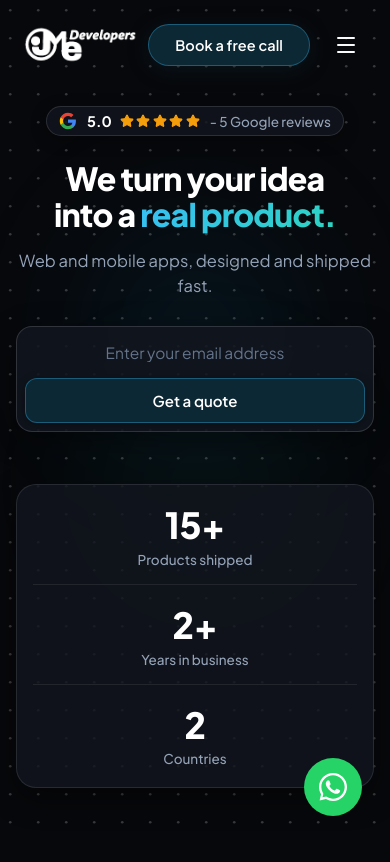
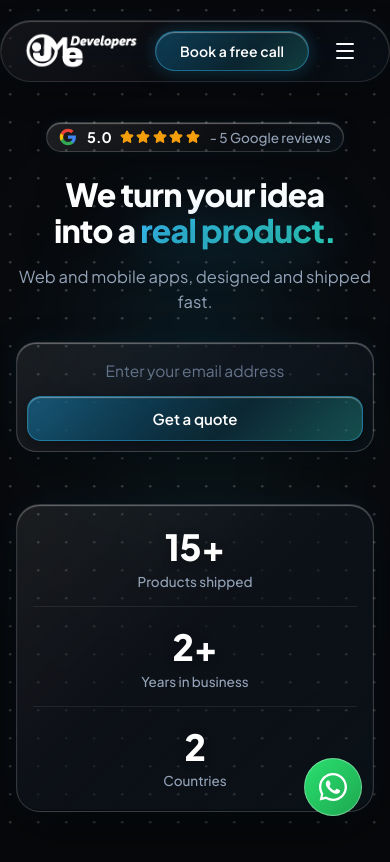
Before and after one commit to tahirazeem145/project-X, a React (Vite) app: page / in a window 390 px wide. Built offline with nearby package versions, Linux system fonts and the light colour scheme.

Commit message:
feat: implement liquid glass dark aesthetic styles in App.css

```diff
--- a/src/App.css
+++ b/src/App.css
@@ -1,5 +1,5 @@
 /* ==========================================================================
-   Main App Styles - Dark Black Aesthetic gme Developers
+   Main App Styles - Liquid Glass Dark Aesthetic gme Developers
    ========================================================================== */
 
 .app-wrapper {
@@ -13,22 +13,40 @@
 }
 
 /* ==========================================================================
-   Header / Navbar
+   Header / Navbar - Floating Liquid Glass
    ========================================================================== */
 .navbar-header {
   position: relative;
   z-index: 40;
   width: 100%;
-  padding: 24px 0 10px;
+  padding: 20px 0 10px;
 }
 
 .navbar-container {
   max-width: 1280px;
   margin: 0 auto;
-  padding: 0 40px;
+  padding: 12px 36px;
   display: flex;
   align-items: center;
   justify-content: space-between;
+  background: linear-gradient(135deg, rgba(255, 255, 255, 0.05) 0%, rgba(255, 255, 255, 0.01) 60%, rgba(56, 189, 248, 0.04) 100%);
+  backdrop-filter: blur(20px) saturate(190%);
+  -webkit-backdrop-filter: blur(20px) saturate(190%);
+  border: 1px solid rgba(255, 255, 255, 0.12);
+  border-radius: 9999px;
+  box-shadow:
+    inset 0 1px 1px 0 rgba(255, 255, 255, 0.25),
+    0 10px 30px -5px rgba(0, 0, 0, 0.5),
+    0 0 25px rgba(56, 189, 248, 0.06);
+  transition: all 0.3s ease;
+}
+
+.navbar-container:hover {
+  border-color: rgba(255, 255, 255, 0.2);
+  box-shadow:
+    inset 0 1px 1px 0 rgba(255, 255, 255, 0.35),
+    0 14px 35px -5px rgba(0, 0, 0, 0.6),
+    0 0 35px rgba(56, 189, 248, 0.1);
 }
 
 .navbar-brand {
@@ -44,7 +62,7 @@
 
 .nav-link-btn {
   font-family: var(--font-main);
-  font-size: 15px;
+  font-size: 14.5px;
   font-weight: 500;
   color: #94a3b8;
   padding: 6px 4px;
@@ -73,28 +91,33 @@
 
 .book-call-btn {
   font-family: var(--font-main);
-  font-size: 14.5px;
+  font-size: 14px;
   font-weight: 600;
   color: #ffffff;
-  background-color: #0c2834;
-  border: 1px solid rgba(56, 189, 248, 0.35);
-  padding: 11px 26px;
+  background: linear-gradient(135deg, rgba(14, 165, 233, 0.3) 0%, rgba(12, 40, 52, 0.9) 60%, rgba(45, 212, 191, 0.25) 100%);
+  backdrop-filter: blur(14px);
+  border: 1px solid rgba(56, 189, 248, 0.4);
+  padding: 10px 24px;
   border-radius: 9999px;
-  box-shadow: 0 4px 20px rgba(12, 40, 52, 0.4);
+  box-shadow:
+    inset 0 1px 1px 0 rgba(255, 255, 255, 0.4),
+    0 4px 20px rgba(12, 40, 52, 0.5),
+    0 0 15px rgba(56, 189, 248, 0.2);
   transition: all 0.25s cubic-bezier(0.16, 1, 0.3, 1);
   letter-spacing: 0.1px;
 }
 
 .book-call-btn:hover {
-  background-color: #143b4c;
-  border-color: rgba(56, 189, 248, 0.6);
+  background: linear-gradient(135deg, rgba(14, 165, 233, 0.45) 0%, rgba(20, 55, 72, 0.95) 60%, rgba(45, 212, 191, 0.4) 100%);
+  border-color: rgba(56, 189, 248, 0.7);
   transform: translateY(-1px);
-  box-shadow: 0 6px 24px rgba(56, 189, 248, 0.25);
+  box-shadow:
+    inset 0 1px 1px 0 rgba(255, 255, 255, 0.55),
+    0 6px 24px rgba(56, 189, 248, 0.35);
 }
 
 .book-call-btn:active {
   transform: translateY(0);
-  background-color: #081d26;
 }
 
 .mobile-menu-toggle {
@@ -106,10 +129,11 @@
 
 .mobile-nav-drawer {
   display: none;
-  background: #0f131a;
-  border-bottom: 1px solid var(--border-light);
+  background: rgba(15, 19, 26, 0.9);
+  backdrop-filter: blur(24px);
+  border-bottom: 1px solid rgba(255, 255, 255, 0.12);
   padding: 18px 24px 24px;
-  box-shadow: 0 10px 25px rgba(0, 0, 0, 0.4);
+  box-shadow: 0 10px 30px rgba(0, 0, 0, 0.6);
 }
 
 .mobile-nav-links {
@@ -124,13 +148,13 @@
   color: #f1f5f9;
   text-align: left;
   padding: 10px 0;
-  border-bottom: 1px solid var(--border-subtle);
+  border-bottom: 1px solid rgba(255, 255, 255, 0.08);
 }
 
 .mobile-book-call-btn {
   margin-top: 10px;
-  background-color: #0c2834;
-  border: 1px solid rgba(56, 189, 248, 0.35);
+  background: linear-gradient(135deg, rgba(14, 165, 233, 0.3) 0%, rgba(12, 40, 52, 0.9) 100%);
+  border: 1px solid rgba(56, 189, 248, 0.4);
   color: #ffffff;
   padding: 12px;
   border-radius: 9999px;
@@ -154,32 +178,62 @@
   overflow: hidden;
 }
 
-/* Ambient glow blobs */
+/* Morphing Liquid Ambient Glow Blobs */
+@keyframes liquidMorphLeft {
+  0%, 100% {
+    border-radius: 42% 58% 70% 30% / 45% 45% 55% 55%;
+    transform: translate(0, 0) rotate(0deg) scale(1);
+    opacity: 0.35;
+  }
+  33% {
+    border-radius: 70% 30% 50% 50% / 30% 30% 70% 70%;
+    transform: translate(25px, -15px) rotate(45deg) scale(1.08);
+    opacity: 0.5;
+  }
+  66% {
+    border-radius: 100% 60% 60% 100% / 100% 100% 60% 60%;
+    transform: translate(-15px, 20px) rotate(-30deg) scale(0.95);
+    opacity: 0.4;
+  }
+}
+
+@keyframes liquidMorphRight {
+  0%, 100% {
+    border-radius: 60% 40% 30% 70% / 60% 30% 70% 40%;
+    transform: translate(0, 0) rotate(0deg) scale(1);
+    opacity: 0.3;
+  }
+  50% {
+    border-radius: 30% 60% 70% 40% / 50% 60% 30% 60%;
+    transform: translate(-20px, 15px) rotate(35deg) scale(1.06);
+    opacity: 0.45;
+  }
+}
+
 .ambient-glow {
   position: absolute;
-  border-radius: 50%;
   pointer-events: none;
   z-index: 1;
 }
 
 .glow-left {
-  width: 540px;
-  height: 540px;
-  left: 8%;
-  top: 15%;
-  background: radial-gradient(circle, rgba(14, 165, 233, 0.25) 0%, rgba(14, 165, 233, 0) 70%);
-  filter: blur(65px);
-  animation: pulseGlow 10s ease-in-out infinite alternate;
+  width: 560px;
+  height: 560px;
+  left: 6%;
+  top: 12%;
+  background: radial-gradient(circle, rgba(14, 165, 233, 0.28) 0%, rgba(14, 165, 233, 0.05) 50%, rgba(14, 165, 233, 0) 70%);
+  filter: blur(60px);
+  animation: liquidMorphLeft 14s ease-in-out infinite alternate;
 }
 
 .glow-right {
-  width: 560px;
-  height: 560px;
-  right: 6%;
-  top: 32%;
-  background: radial-gradient(circle, rgba(45, 212, 191, 0.2) 0%, rgba(45, 212, 191, 0) 70%);
-  filter: blur(75px);
-  animation: pulseGlowRight 12s ease-in-out infinite alternate;
+  width: 580px;
+  height: 580px;
+  right: 5%;
+  top: 28%;
+  background: radial-gradient(circle, rgba(45, 212, 191, 0.24) 0%, rgba(45, 212, 191, 0.05) 50%, rgba(45, 212, 191, 0) 70%);
+  filter: blur(70px);
+  animation: liquidMorphRight 16s ease-in-out infinite alternate;
 }
 
 .hero-content-wrapper {
@@ -194,7 +248,7 @@
 }
 
 /* ==========================================================================
-   Google Review Badge
+   Google Review Badge - Liquid Pill
    ========================================================================== */
 .hero-badge-row {
   margin-bottom: 24px;
@@ -204,20 +258,27 @@
   display: inline-flex;
   align-items: center;
   gap: 8px;
-  background-color: rgba(18, 22, 31, 0.8);
-  border: 1px solid rgba(255, 255, 255, 0.12);
-  backdrop-filter: blur(12px);
+  background: linear-gradient(135deg, rgba(255, 255, 255, 0.09) 0%, rgba(255, 255, 255, 0.02) 60%, rgba(56, 189, 248, 0.05) 100%);
+  backdrop-filter: blur(20px) saturate(190%);
+  -webkit-backdrop-filter: blur(20px) saturate(190%);
+  border: 1px solid rgba(255, 255, 255, 0.16);
   padding: 6px 18px 6px 14px;
   border-radius: 9999px;
-  box-shadow: 0 4px 16px rgba(0, 0, 0, 0.3);
+  box-shadow:
+    inset 0 1px 1px 0 rgba(255, 255, 255, 0.35),
+    0 4px 16px rgba(0, 0, 0, 0.35),
+    0 0 15px rgba(56, 189, 248, 0.08);
   transition: all 0.25s ease;
   user-select: none;
 }
 
 .google-review-badge:hover {
   transform: translateY(-1px);
-  box-shadow: 0 6px 20px rgba(0, 0, 0, 0.5);
-  border-color: rgba(255, 255, 255, 0.25);
+  border-color: rgba(255, 255, 255, 0.28);
+  box-shadow:
+    inset 0 1px 1px 0 rgba(255, 255, 255, 0.45),
+    0 6px 22px rgba(0, 0, 0, 0.45),
+    0 0 20px rgba(56, 189, 248, 0.15);
 }
 
 .google-icon-wrapper {
@@ -265,6 +326,7 @@
   display: flex;
   flex-direction: column;
   align-items: center;
+  text-shadow: 0 4px 30px rgba(0, 0, 0, 0.5);
 }
 
 .title-line-1 {
@@ -281,6 +343,7 @@
   -webkit-background-clip: text;
   -webkit-text-fill-color: transparent;
   display: inline;
+  filter: drop-shadow(0 0 25px rgba(56, 189, 248, 0.35));
 }
 
 /* Subtitle */
@@ -295,7 +358,7 @@
 }
 
 /* ==========================================================================
-   Quote Input Field & Action Button
+   Quote Input Field & Action Button - Liquid Capsule
    ========================================================================== */
 .hero-action-container {
   width: 100%;
@@ -307,18 +370,25 @@
   position: relative;
   display: flex;
   align-items: center;
-  background-color: rgba(18, 22, 31, 0.85);
-  border: 1px solid rgba(255, 255, 255, 0.14);
-  backdrop-filter: blur(14px);
+  background: linear-gradient(135deg, rgba(255, 255, 255, 0.08) 0%, rgba(18, 22, 31, 0.75) 50%, rgba(56, 189, 248, 0.04) 100%);
+  backdrop-filter: blur(24px) saturate(190%);
+  -webkit-backdrop-filter: blur(24px) saturate(190%);
+  border: 1px solid rgba(255, 255, 255, 0.18);
   border-radius: 9999px;
   padding: 5px 6px 5px 22px;
-  box-shadow: 0 8px 30px rgba(0, 0, 0, 0.4);
+  box-shadow:
+    inset 0 1px 1px 0 rgba(255, 255, 255, 0.35),
+    0 10px 35px rgba(0, 0, 0, 0.45),
+    0 0 25px rgba(56, 189, 248, 0.08);
   transition: all 0.25s ease;
 }
 
 .quote-input-pill:focus-within {
-  border-color: #38bdf8;
-  box-shadow: 0 8px 30px rgba(56, 189, 248, 0.18), 0 0 0 3px rgba(56, 189, 248, 0.12);
+  border-color: rgba(56, 189, 248, 0.6);
+  box-shadow:
+    inset 0 1px 1px 0 rgba(255, 255, 255, 0.45),
+    0 12px 40px rgba(56, 189, 248, 0.2),
+    0 0 0 3px rgba(56, 189, 248, 0.15);
 }
 
 .email-input-field {
@@ -341,20 +411,25 @@
   font-size: 15px;
   font-weight: 600;
   color: #ffffff;
-  background-color: #0c2834;
-  border: 1px solid rgba(56, 189, 248, 0.35);
+  background: linear-gradient(135deg, rgba(14, 165, 233, 0.4) 0%, rgba(12, 40, 52, 0.95) 60%, rgba(45, 212, 191, 0.3) 100%);
+  border: 1px solid rgba(56, 189, 248, 0.4);
+  backdrop-filter: blur(12px);
   padding: 12px 26px;
   border-radius: 9999px;
   white-space: nowrap;
   transition: all 0.25s cubic-bezier(0.16, 1, 0.3, 1);
-  box-shadow: 0 2px 10px rgba(0, 0, 0, 0.3);
+  box-shadow:
+    inset 0 1px 1px 0 rgba(255, 255, 255, 0.4),
+    0 4px 15px rgba(0, 0, 0, 0.35);
 }
 
 .get-quote-btn:hover {
-  background-color: #143b4c;
-  border-color: rgba(56, 189, 248, 0.6);
+  background: linear-gradient(135deg, rgba(14, 165, 233, 0.55) 0%, rgba(18, 52, 68, 0.98) 60%, rgba(45, 212, 191, 0.45) 100%);
+  border-color: rgba(56, 189, 248, 0.7);
   transform: translateY(-1px);
-  box-shadow: 0 4px 16px rgba(56, 189, 248, 0.25);
+  box-shadow:
+    inset 0 1px 1px 0 rgba(255, 255, 255, 0.55),
+    0 6px 22px rgba(56, 189, 248, 0.3);
 }
 
 .get-quote-btn:active {
@@ -362,7 +437,7 @@
 }
 
 /* ==========================================================================
-   Stats Card
+   Stats Card - Liquid Glass Slab
    ========================================================================== */
 .hero-stats-row {
   width: 100%;
@@ -376,21 +451,30 @@
 }
 
 .stats-card {
-  background-color: rgba(18, 22, 31, 0.8);
-  border: 1px solid rgba(255, 255, 255, 0.1);
-  backdrop-filter: blur(14px);
-  border-radius: 20px;
-  box-shadow: 0 10px 30px rgba(0, 0, 0, 0.4);
+  background: linear-gradient(135deg, rgba(255, 255, 255, 0.08) 0%, rgba(15, 19, 27, 0.75) 45%, rgba(56, 189, 248, 0.05) 100%);
+  backdrop-filter: blur(28px) saturate(200%);
+  -webkit-backdrop-filter: blur(28px) saturate(200%);
+  border: 1px solid rgba(255, 255, 255, 0.16);
+  border-radius: 24px;
+  box-shadow:
+    inset 0 1px 1px 0 rgba(255, 255, 255, 0.35),
+    inset 0 -1px 1px 0 rgba(0, 0, 0, 0.4),
+    0 16px 45px rgba(0, 0, 0, 0.5),
+    0 0 30px rgba(56, 189, 248, 0.07);
   display: grid;
   grid-template-columns: repeat(3, 1fr);
-  padding: 24px 16px;
-  transition: transform 0.3s ease, box-shadow 0.3s ease;
+  padding: 26px 16px;
+  transition: all 0.35s cubic-bezier(0.16, 1, 0.3, 1);
 }
 
 .stats-card:hover {
   transform: translateY(-2px);
-  box-shadow: 0 12px 36px rgba(0, 0, 0, 0.55);
-  border-color: rgba(255, 255, 255, 0.18);
+  border-color: rgba(255, 255, 255, 0.25);
+  box-shadow:
+    inset 0 1px 1px 0 rgba(255, 255, 255, 0.5),
+    inset 0 -1px 1px 0 rgba(0, 0, 0, 0.4),
+    0 22px 55px rgba(0, 0, 0, 0.65),
+    0 0 40px rgba(56, 189, 248, 0.15);
 }
 
 .stat-item {
@@ -409,7 +493,7 @@
   top: 10%;
   height: 80%;
   width: 1px;
-  background-color: rgba(255, 255, 255, 0.08);
+  background: linear-gradient(to bottom, transparent, rgba(255, 255, 255, 0.14), transparent);
 }
 
 .stat-value {
@@ -419,6 +503,7 @@
   color: #ffffff;
   line-height: 1.1;
   letter-spacing: -0.5px;
+  text-shadow: 0 2px 10px rgba(0, 0, 0, 0.3);
 }
 
 .stat-label {
@@ -430,7 +515,7 @@
 }
 
 /* ==========================================================================
-   WhatsApp Floating Widget & Popover
+   WhatsApp Floating Widget - Liquid Glass
    ========================================================================== */
 .whatsapp-widget-container {
   position: fixed;
@@ -445,21 +530,25 @@
 .whatsapp-floating-btn {
   width: 58px;
   height: 58px;
-  background-color: var(--whatsapp);
+  background: linear-gradient(135deg, #2ae06f 0%, #1da850 100%);
   color: #ffffff;
   border-radius: 50%;
   display: flex;
   align-items: center;
   justify-content: center;
-  box-shadow: var(--whatsapp-shadow);
+  border: 1px solid rgba(255, 255, 255, 0.35);
+  box-shadow:
+    inset 0 1px 1px 0 rgba(255, 255, 255, 0.6),
+    var(--whatsapp-shadow);
   transition: all 0.3s cubic-bezier(0.16, 1, 0.3, 1);
   animation: ripple 3s infinite ease-out;
 }
 
 .whatsapp-floating-btn:hover {
-  background-color: var(--whatsapp-hover);
   transform: scale(1.08);
-  box-shadow: 0 10px 28px rgba(37, 211, 102, 0.45);
+  box-shadow:
+    inset 0 1px 1px 0 rgba(255, 255, 255, 0.8),
+    0 10px 30px rgba(37, 211, 102, 0.55);
 }
 
 .whatsapp-svg-icon {
@@ -469,17 +558,22 @@
 
 .whatsapp-popup {
   width: 330px;
-  background: #0f131a;
-  border-radius: 18px;
-  box-shadow: 0 16px 45px rgba(0, 0, 0, 0.6);
+  background: linear-gradient(135deg, rgba(255, 255, 255, 0.08) 0%, rgba(15, 19, 26, 0.92) 40%, rgba(56, 189, 248, 0.05) 100%);
+  backdrop-filter: blur(28px) saturate(200%);
+  -webkit-backdrop-filter: blur(28px) saturate(200%);
+  border-radius: 20px;
+  box-shadow:
+    inset 0 1px 1px 0 rgba(255, 255, 255, 0.3),
+    0 20px 50px rgba(0, 0, 0, 0.7),
+    0 0 30px rgba(37, 211, 102, 0.1);
   margin-bottom: 14px;
   overflow: hidden;
-  border: 1px solid rgba(255, 255, 255, 0.12);
+  border: 1px solid rgba(255, 255, 255, 0.16);
   animation: modalContentZoom 0.25s cubic-bezier(0.16, 1, 0.3, 1) forwards;
 }
 
 .whatsapp-popup-header {
-  background-color: #075e54;
+  background: linear-gradient(135deg, rgba(7, 94, 84, 0.95) 0%, rgba(18, 140, 126, 0.95) 100%);
   color: #ffffff;
   padding: 14px 16px;
   display: flex;
@@ -545,20 +639,20 @@
 
 .whatsapp-popup-body {
   padding: 16px;
-  background-color: #141822;
+  background-color: rgba(18, 22, 31, 0.85);
   min-height: 100px;
   display: flex;
   flex-direction: column;
 }
 
 .whatsapp-bubble {
-  background: #1b2230;
+  background: rgba(27, 34, 48, 0.9);
   padding: 10px 14px;
   border-radius: 0 12px 12px 12px;
   max-width: 90%;
-  box-shadow: 0 1px 4px rgba(0, 0, 0, 0.3);
+  box-shadow: 0 2px 6px rgba(0, 0, 0, 0.4);
   text-align: left;
-  border: 1px solid rgba(255, 255, 255, 0.06);
+  border: 1px solid rgba(255, 255, 255, 0.08);
 }
 
 .whatsapp-bubble p {
@@ -579,14 +673,14 @@
   display: flex;
   align-items: center;
   padding: 8px 12px;
-  background: #0d1017;
+  background: rgba(13, 16, 23, 0.95);
   gap: 8px;
 }
 
 .whatsapp-input {
   flex: 1;
-  background: #161b24;
-  border: 1px solid rgba(255, 255, 255, 0.1);
+  background: rgba(22, 27, 36, 0.9);
+  border: 1px solid rgba(255, 255, 255, 0.12);
   color: #ffffff;
   border-radius: 20px;
   padding: 8px 14px;
@@ -609,14 +703,15 @@
 }
 
 /* ==========================================================================
-   Modals (Dark Mode)
+   Modals - Liquid Glass Sheets
    ========================================================================== */
 .modal-backdrop {
   position: fixed;
   inset: 0;
   z-index: 200;
-  background: rgba(0, 0, 0, 0.75);
-  backdrop-filter: blur(8px);
+  background: rgba(0, 0, 0, 0.8);
+  backdrop-filter: blur(12px);
+  -webkit-backdrop-filter: blur(12px);
   display: flex;
   align-items: center;
   justify-content: center;
@@ -628,11 +723,16 @@
   position: relative;
   width: 100%;
   max-width: 540px;
-  background: #0f131a;
-  border: 1px solid rgba(255, 255, 255, 0.12);
-  border-radius: 24px;
+  background: linear-gradient(135deg, rgba(255, 255, 255, 0.08) 0%, rgba(15, 19, 27, 0.95) 40%, rgba(56, 189, 248, 0.05) 100%);
+  backdrop-filter: blur(32px) saturate(200%);
+  -webkit-backdrop-filter: blur(32px) saturate(200%);
+  border: 1px solid rgba(255, 255, 255, 0.18);
+  border-radius: 28px;
   padding: 32px 36px;
-  box-shadow: 0 25px 60px rgba(0, 0, 0, 0.7);
+  box-shadow:
+    inset 0 1px 1px 0 rgba(255, 255, 255, 0.4),
+    0 25px 65px rgba(0, 0, 0, 0.8),
+    0 0 35px rgba(56, 189, 248, 0.1);
   max-height: 90vh;
   overflow-y: auto;
   animation: modalContentZoom 0.25s cubic-bezier(0.16, 1, 0.3, 1);
@@ -659,21 +759,22 @@
 }
 
 .modal-close-btn:hover {
-  background-color: rgba(255, 255, 255, 0.08);
+  background-color: rgba(255, 255, 255, 0.1);
   color: #ffffff;
 }
 
 .modal-pill-tag {
   display: inline-flex;
   align-items: center;
-  background-color: rgba(34, 211, 238, 0.15);
+  background: linear-gradient(135deg, rgba(34, 211, 238, 0.2) 0%, rgba(34, 211, 238, 0.05) 100%);
   color: #38bdf8;
   font-size: 12.5px;
   font-weight: 600;
   padding: 4px 12px;
   border-radius: 9999px;
   margin-bottom: 12px;
-  border: 1px solid rgba(56, 189, 248, 0.25);
+  border: 1px solid rgba(56, 189, 248, 0.3);
+  box-shadow: inset 0 1px 1px 0 rgba(255, 255, 255, 0.2);
 }
 
 .modal-title {
@@ -723,7 +824,8 @@
   font-size: 13px;
   font-weight: 500;
   border-radius: 10px;
-  background-color: #161b24;
+  background: rgba(22, 27, 36, 0.8);
+  backdrop-filter: blur(10px);
   border: 1px solid rgba(255, 255, 255, 0.1);
   color: #94a3b8;
   transition: all 0.2s ease;
@@ -731,15 +833,16 @@
 
 .chip-btn:hover {
   border-color: rgba(255, 255, 255, 0.25);
-  background-color: #1e2430;
+  background-color: rgba(30, 36, 48, 0.9);
   color: #ffffff;
 }
 
 .chip-btn.active {
-  background-color: rgba(34, 211, 238, 0.15);
+  background: linear-gradient(135deg, rgba(34, 211, 238, 0.25) 0%, rgba(34, 211, 238, 0.08) 100%);
   border-color: #22d3ee;
   color: #38bdf8;
   font-weight: 600;
+  box-shadow: inset 0 1px 1px 0 rgba(255, 255, 255, 0.3);
 }
 
 .form-row {
@@ -756,18 +859,20 @@
 
 .modal-input {
   width: 100%;
-  border: 1px solid rgba(255, 255, 255, 0.12);
+  border: 1px solid rgba(255, 255, 255, 0.14);
   border-radius: 12px;
   padding: 10px 14px;
   font-size: 14px;
   color: #ffffff;
-  background: #161b24;
+  background: rgba(22, 27, 36, 0.7);
+  backdrop-filter: blur(10px);
+  box-shadow: inset 0 1px 2px rgba(0, 0, 0, 0.4);
   transition: border-color 0.2s ease, box-shadow 0.2s ease;
 }
 
 .modal-input:focus {
   border-color: #38bdf8;
-  box-shadow: 0 0 0 3px rgba(56, 189, 248, 0.15);
+  box-shadow: 0 0 0 3px rgba(56, 189, 248, 0.2);
 }
 
 .modal-input.textarea {
@@ -788,21 +893,27 @@
   padding: 13px 20px;
   border-radius: 12px;
   margin-top: 8px;
-  box-shadow: 0 4px 16px rgba(14, 165, 233, 0.35);
+  border: 1px solid rgba(255, 255, 255, 0.25);
+  box-shadow:
+    inset 0 1px 1px 0 rgba(255, 255, 255, 0.45),
+    0 6px 20px rgba(14, 165, 233, 0.4);
   transition: all 0.25s ease;
 }
 
 .modal-primary-submit-btn:hover {
   filter: brightness(1.1);
   transform: translateY(-1px);
-  box-shadow: 0 6px 20px rgba(14, 165, 233, 0.45);
+  box-shadow:
+    inset 0 1px 1px 0 rgba(255, 255, 255, 0.6),
+    0 8px 25px rgba(14, 165, 233, 0.55);
 }
 
 .quote-perks-row {
   display: flex;
   flex-direction: column;
   gap: 8px;
-  background: #161b24;
+  background: rgba(22, 27, 36, 0.7);
+  backdrop-filter: blur(12px);
   padding: 12px 16px;
   border-radius: 12px;
   border: 1px solid rgba(255, 255, 255, 0.08);
@@ -842,8 +953,8 @@
 }
 
 .booking-summary-box {
-  background: #161b24;
-  border: 1px solid rgba(255, 255, 255, 0.1);
+  background: rgba(22, 27, 36, 0.8);
+  border: 1px solid rgba(255, 255, 255, 0.12);
   border-radius: 12px;
   padding: 16px;
   margin-bottom: 24px;
@@ -861,12 +972,14 @@
 .verify-badge-icon {
   width: 52px;
   height: 52px;
-  background-color: rgba(34, 211, 238, 0.15);
+  background: linear-gradient(135deg, rgba(34, 211, 238, 0.25) 0%, rgba(34, 211, 238, 0.05) 100%);
   border-radius: 14px;
   display: flex;
   align-items: center;
   justify-content: center;
   margin-bottom: 14px;
+  border: 1px solid rgba(56, 189, 248, 0.3);
+  box-shadow: inset 0 1px 1px 0 rgba(255, 255, 255, 0.3);
 }
 
 .verify-search-form {
@@ -876,11 +989,11 @@
 .verify-search-input-wrap {
   display: flex;
   align-items: center;
-  background: #161b24;
-  border: 1px solid rgba(255, 255, 255, 0.12);
+  background: rgba(22, 27, 36, 0.8);
+  border: 1px solid rgba(255, 255, 255, 0.14);
   border-radius: 12px;
   padding: 4px 4px 4px 14px;
-  box-shadow: 0 2px 8px rgba(0, 0, 0, 0.3);
+  box-shadow: 0 4px 12px rgba(0, 0, 0, 0.3);
 }
 
 .verify-search-input-wrap:focus-within {
@@ -902,33 +1015,36 @@
 }
 
 .verify-btn {
-  background-color: #0c2834;
+  background: linear-gradient(135deg, rgba(14, 165, 233, 0.3) 0%, rgba(12, 40, 52, 0.95) 100%);
   border: 1px solid rgba(56, 189, 248, 0.35);
   color: #ffffff;
   font-weight: 600;
   padding: 8px 18px;
   border-radius: 8px;
   font-size: 13.5px;
+  box-shadow: inset 0 1px 1px 0 rgba(255, 255, 255, 0.3);
 }
 
 .cert-card-result {
-  background: #161b24;
-  border: 1px solid rgba(255, 255, 255, 0.12);
+  background: rgba(22, 27, 36, 0.8);
+  border: 1px solid rgba(255, 255, 255, 0.14);
   border-radius: 16px;
   padding: 20px;
+  box-shadow: inset 0 1px 1px 0 rgba(255, 255, 255, 0.2);
 }
 
 .cert-status-badge {
   display: inline-flex;
   align-items: center;
   gap: 6px;
-  background: rgba(34, 197, 94, 0.15);
+  background: rgba(34, 197, 94, 0.2);
   color: #4ade80;
   font-size: 12px;
   font-weight: 600;
   padding: 4px 10px;
   border-radius: 9999px;
   margin-bottom: 12px;
+  border: 1px solid rgba(74, 222, 128, 0.3);
 }
 
 .cert-recipient {
@@ -967,12 +1083,13 @@
 }
 
 .skill-pill {
-  background: rgba(14, 165, 233, 0.15);
+  background: rgba(14, 165, 233, 0.2);
   color: #38bdf8;
   font-size: 11.5px;
   font-weight: 500;
   padding: 3px 8px;
   border-radius: 6px;
+  border: 1px solid rgba(56, 189, 248, 0.25);
 }
 
 .cert-not-found {
@@ -1000,12 +1117,13 @@
 .info-icon-badge {
   width: 48px;
   height: 48px;
-  background-color: rgba(34, 211, 238, 0.15);
+  background: linear-gradient(135deg, rgba(34, 211, 238, 0.25) 0%, rgba(34, 211, 238, 0.05) 100%);
   border-radius: 12px;
   display: flex;
   align-items: center;
   justify-content: center;
   margin-bottom: 12px;
+  border: 1px solid rgba(56, 189, 248, 0.3);
 }
 
 .info-items-list {
@@ -1019,22 +1137,25 @@
   display: flex;
   align-items: flex-start;
   gap: 12px;
-  background: #161b24;
-  border: 1px solid rgba(255, 255, 255, 0.08);
+  background: rgba(22, 27, 36, 0.75);
+  backdrop-filter: blur(12px);
+  border: 1px solid rgba(255, 255, 255, 0.1);
   padding: 14px 16px;
   border-radius: 14px;
-  transition: border-color 0.2s ease;
+  box-shadow: inset 0 1px 1px 0 rgba(255, 255, 255, 0.15);
+  transition: all 0.2s ease;
 }
 
 .info-item-card:hover {
-  border-color: rgba(255, 255, 255, 0.2);
+  border-color: rgba(255, 255, 255, 0.25);
+  transform: translateY(-1px);
 }
 
 .info-item-bullet {
   width: 24px;
   height: 24px;
   border-radius: 50%;
-  background: rgba(34, 211, 238, 0.15);
+  background: rgba(34, 211, 238, 0.2);
   display: flex;
   align-items: center;
   justify-content: center;
@@ -1056,21 +1177,26 @@
 }
 
 /* ==========================================================================
-   Toast Notification
+   Toast Notification - Liquid Glass Pill
    ========================================================================== */
 .toast-notification {
   position: fixed;
   top: 24px;
   left: 50%;
   transform: translateX(-50%);
-  background: #161b24;
-  border: 1px solid rgba(255, 255, 255, 0.15);
+  background: linear-gradient(135deg, rgba(255, 255, 255, 0.1) 0%, rgba(18, 24, 34, 0.95) 50%, rgba(56, 189, 248, 0.08) 100%);
+  backdrop-filter: blur(24px) saturate(200%);
+  -webkit-backdrop-filter: blur(24px) saturate(200%);
+  border: 1px solid rgba(255, 255, 255, 0.2);
   color: #ffffff;
   padding: 12px 24px;
   border-radius: 9999px;
   font-size: 14px;
   font-weight: 500;
-  box-shadow: 0 10px 30px rgba(0, 0, 0, 0.6);
+  box-shadow:
+    inset 0 1px 1px 0 rgba(255, 255, 255, 0.4),
+    0 12px 35px rgba(0, 0, 0, 0.7),
+    0 0 25px rgba(56, 189, 248, 0.15);
   z-index: 300;
   display: flex;
   align-items: center;
@@ -1083,6 +1209,7 @@
   height: 8px;
   border-radius: 50%;
   background-color: #22c55e;
+  box-shadow: 0 0 10px #22c55e;
 }
 
 /* ==========================================================================
@@ -1095,7 +1222,7 @@
   }
 
   .navbar-container {
-    padding: 0 24px;
+    padding: 10px 24px;
   }
 }
 
@@ -1129,8 +1256,8 @@
 
   .quote-input-pill {
     flex-direction: column;
-    border-radius: 16px;
-    padding: 8px;
+    border-radius: 20px;
+    padding: 10px;
     gap: 8px;
   }
 
@@ -1142,14 +1269,14 @@
 
   .get-quote-btn {
     width: 100%;
-    border-radius: 12px;
+    border-radius: 14px;
     padding: 12px;
   }
 
   .stats-card {
     grid-template-columns: 1fr;
     gap: 20px;
-    padding: 20px 16px;
+    padding: 22px 16px;
   }
 
   .stat-item:not(:last-child)::after {
```
